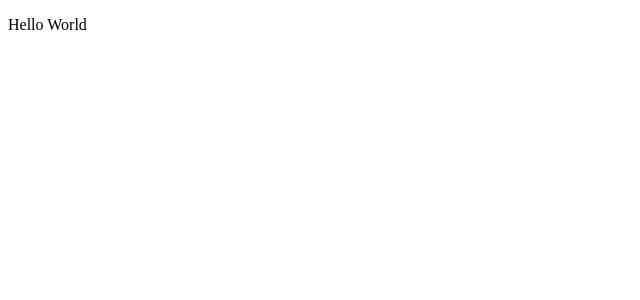
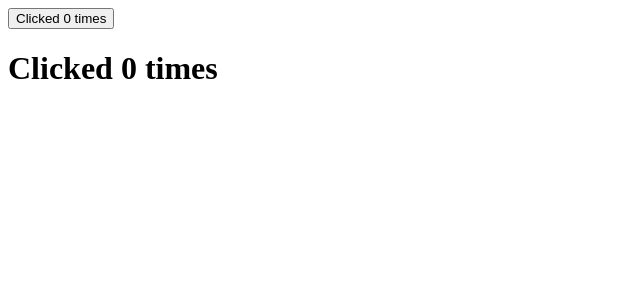
Before and after one commit to thdihan/react-practice, a React (Vite) app: page / in a window 1280 px wide. Shown: the top 300 px of the page, without its empty margins (0-640 px from the left). Built offline with nearby package versions, Linux system fonts and the light colour scheme.

Commit message:
HOC Complete

```diff
--- a/src/App.jsx
+++ b/src/App.jsx
@@ -1,8 +1,11 @@
+import ClickCounter from "./components/ClickCounter";
+import HoverCounter from "./components/HoverCounter";
 function App() {
     return (
-        <>
-            <p>Hello World</p>
-        </>
+        <div className="app">
+            <ClickCounter />
+            <HoverCounter />
+        </div>
     );
 }
 
--- /dev/null
+++ b/src/components/ClickCounter.jsx
@@ -0,0 +1,13 @@
+import withCounter from "./HOC/withCounter";
+
+const ClickCounter = ({ count, increaseCount }) => {
+    return (
+        <div>
+            <button type="button" onClick={increaseCount}>
+                Clicked {count} times
+            </button>
+        </div>
+    );
+};
+
+export default withCounter(ClickCounter);
--- /dev/null
+++ b/src/components/HOC/withCounter.jsx
@@ -0,0 +1,27 @@
+import React from "react";
+
+const withCounter = (OriginalComponent) => {
+    class NewComponent extends React.Component {
+        state = { count: 0 }; // Initialize the state
+
+        // funcrtion for increase value.
+        increaseCount = () => {
+            // setting new state using annonymous function
+            this.setState((prevState) => ({
+                count: prevState.count + 1,
+            }));
+        };
+        render() {
+            const { count } = this.state;
+            return (
+                <OriginalComponent
+                    count={count}
+                    increaseCount={this.increaseCount}
+                />
+            );
+        }
+    }
+    return NewComponent;
+};
+
+export default withCounter;
--- /dev/null
+++ b/src/components/HoverCounter.jsx
@@ -0,0 +1,11 @@
+import withCounter from "./HOC/withCounter";
+
+const HoverCounter = ({ count, increaseCount }) => {
+    return (
+        <div>
+            <h1 onMouseOver={increaseCount}>Clicked {count} times</h1>
+        </div>
+    );
+};
+
+export default withCounter(HoverCounter);
```
